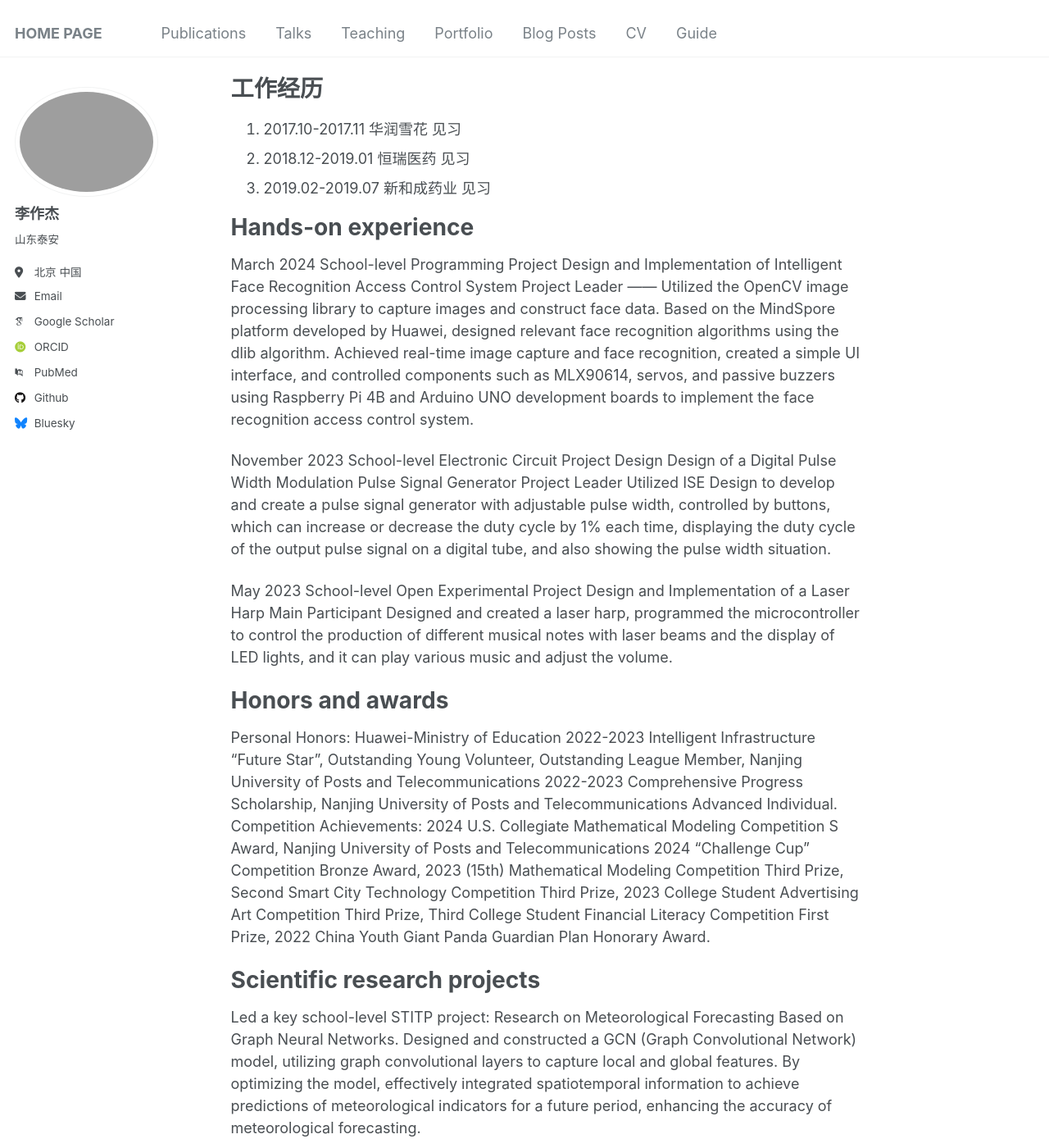
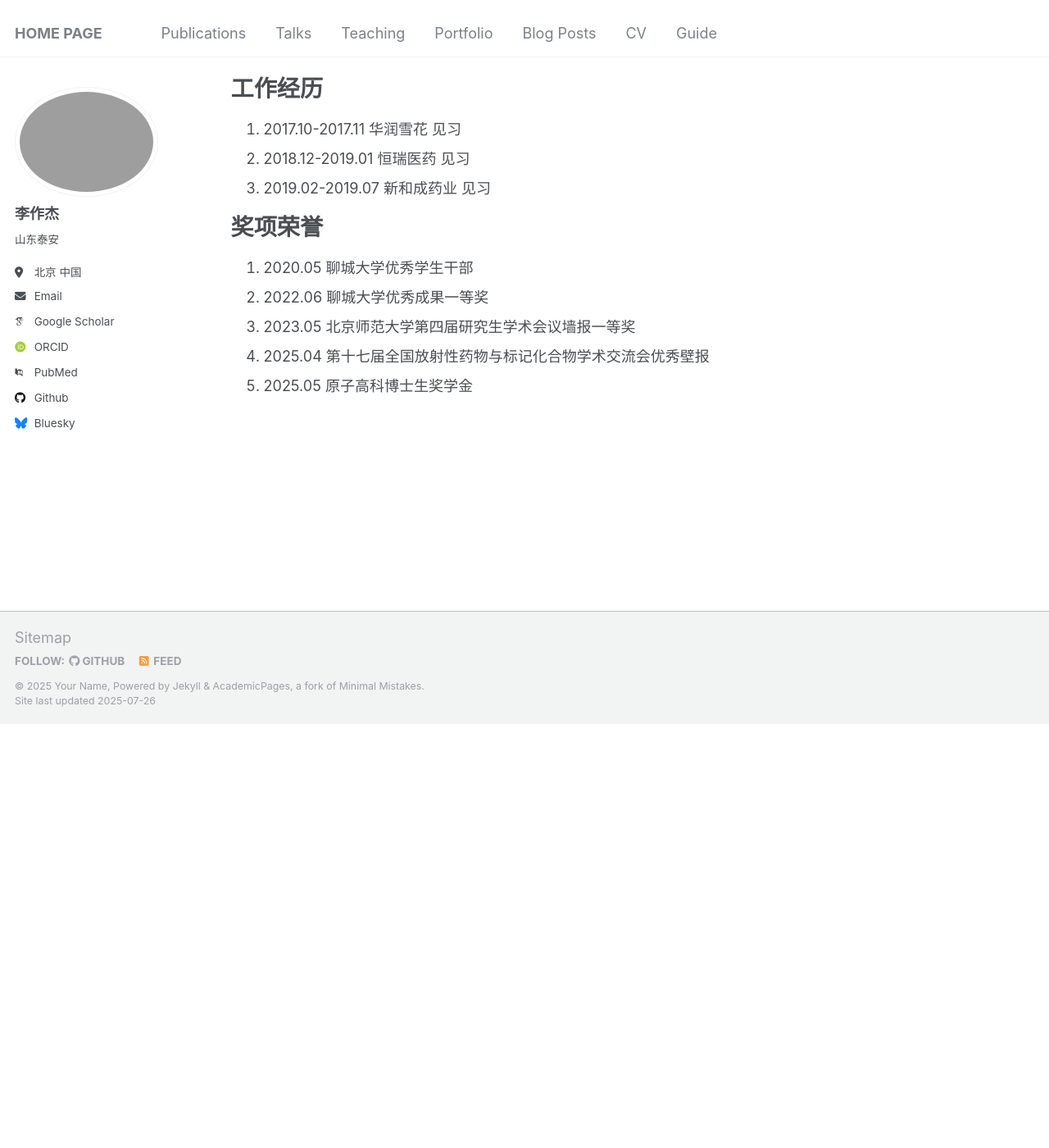
Before and after one commit to Infinity-LZJ/Zuojie_Li.github, a Jekyll site: the page built from _pages/about.md, in a window 1280 px wide and 1400 px high, scrolled down 561 px. Shown: the whole window at 82% size. Built offline with Jekyll 4.4.1, drawn with Linux system fonts in a browser that asks for light colours; some web fonts are replaced; after the commit the page ends 1444 px from its top, so only the background shows below that.

Commit message:
Update about.md

```diff
--- a/_pages/about.md
+++ b/_pages/about.md
@@ -28,24 +28,10 @@ redirect_from:
 2. 2018.12-2019.01    恒瑞医药       见习
 3. 2019.02-2019.07    新和成药业     见习
 
-Hands-on experience
+奖项荣誉
 ======
-March 2024       School-level Programming Project             Design and Implementation of Intelligent Face Recognition Access Control System           Project Leader
-------
-Utilized the OpenCV image processing library to capture images and construct face data. Based on the MindSpore platform developed by Huawei, designed relevant face recognition algorithms using the dlib algorithm. Achieved real-time image capture and face recognition, created a simple UI interface, and controlled components such as MLX90614, servos, and passive buzzers using Raspberry Pi 4B and Arduino UNO development boards to implement the face recognition access control system.
-
-November 2023       School-level Electronic Circuit Project Design         Design of a Digital Pulse Width Modulation Pulse Signal Generator           Project Leader
-Utilized ISE Design to develop and create a pulse signal generator with adjustable pulse width, controlled by buttons, which can increase or decrease the duty cycle by 1% each time, displaying the duty cycle of the output pulse signal on a digital tube, and also showing the pulse width situation.
-
-May 2023       School-level Open Experimental Project             Design and Implementation of a Laser Harp                   Main Participant
-Designed and created a laser harp, programmed the microcontroller to control the production of different musical notes with laser beams and the display of LED lights, and it can play various music and adjust the volume.
-
-Honors and awards
-======
-Personal Honors: Huawei-Ministry of Education 2022-2023 Intelligent Infrastructure "Future Star", Outstanding Young Volunteer, Outstanding League Member, Nanjing University of Posts and Telecommunications 2022-2023 Comprehensive Progress Scholarship, Nanjing University of Posts and Telecommunications Advanced Individual.
-Competition Achievements: 2024 U.S. Collegiate Mathematical Modeling Competition S Award, Nanjing University of Posts and Telecommunications 2024 "Challenge Cup" Competition Bronze Award, 2023 (15th) Mathematical Modeling Competition Third Prize, Second Smart City Technology Competition Third Prize, 2023 College Student Advertising Art Competition Third Prize, Third College Student Financial Literacy Competition First Prize, 2022 China Youth Giant Panda Guardian Plan Honorary Award.
-
-Scientific research projects
-======
-Led a key school-level STITP project: Research on Meteorological Forecasting Based on Graph Neural Networks.
-Designed and constructed a GCN (Graph Convolutional Network) model, utilizing graph convolutional layers to capture local and global features. By optimizing the model, effectively integrated spatiotemporal information to achieve predictions of meteorological indicators for a future period, enhancing the accuracy of meteorological forecasting.
+1. 2020.05 聊城大学优秀学生干部
+2. 2022.06 聊城大学优秀成果一等奖
+3. 2023.05 北京师范大学第四届研究生学术会议墙报一等奖
+4. 2025.04 第十七届全国放射性药物与标记化合物学术交流会优秀壁报
+5. 2025.05 原子高科博士生奖学金
```
